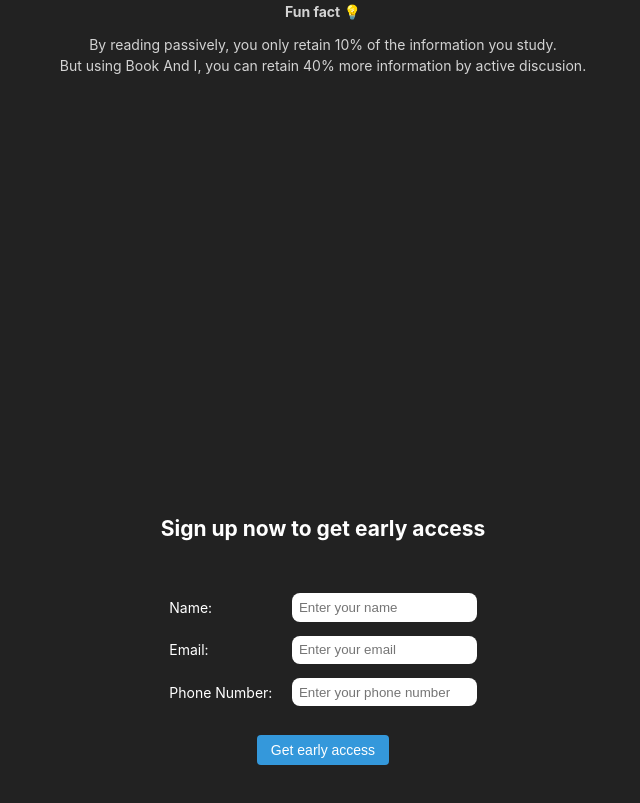
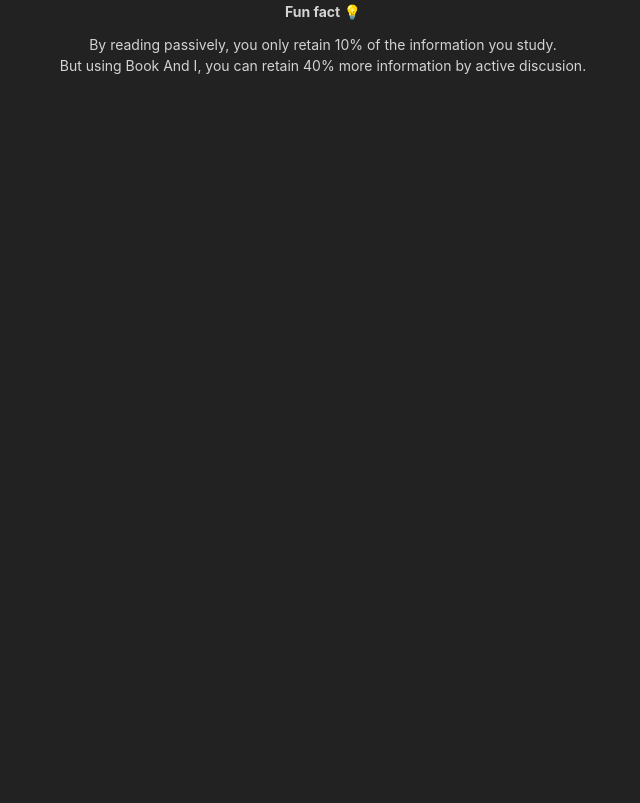
Before and after one commit to wilbsmond/BookAndI, a plain HTML site: page index.html in a window 1280 px wide. Shown: the part 1357-2160 px from the top of the page, without its empty margins (317-957 px from the left). After the commit the page ends 1616 px from the top, so only its background shows below. Drawn offline with Linux system fonts and the light colour scheme.

Commit message:
get in touch button to my mail

```diff
--- a/index.html
+++ b/index.html
@@ -9,7 +9,7 @@
       <h3>Your AI learning companion</h3>
 
       <button class="demo" onclick="location.href='#about'">See demo</button>
-      <button onclick="location.href='#signup'">Sign up for waiting list</button>
+      <button onclick="location.href='mailto:wilbertosmond99@gmail.com'">Get in touch</button>
     </header>
 
     <section id="about">
@@ -28,26 +28,6 @@
       </p>
     </section>
 
-    <section id="signup">
-      <h2>Sign up now to get early access</h2>
-
-      <form action="./signup.html">
-        <div class="contact_detail">
-          <label for="name">Name:</label>
-          <input type="text" id="name" name="name" required placeholder="Enter your name">
-        </div>
-        <div class="contact_detail">
-          <label for="email" >Email:</label>
-          <input type="text" id="email" name="email" required placeholder="Enter your email">
-        </div>
-        <div class="contact_detail">
-          <label for="phone-number">Phone Number:</label>
-          <input type="text" id="phone-number" name="phone-number" required placeholder="Enter your phone number">
-        </div>
-        <input type="submit" value="Get early access">
-      </form>
-    </section>
-
 
   </body>
 </html>
```
